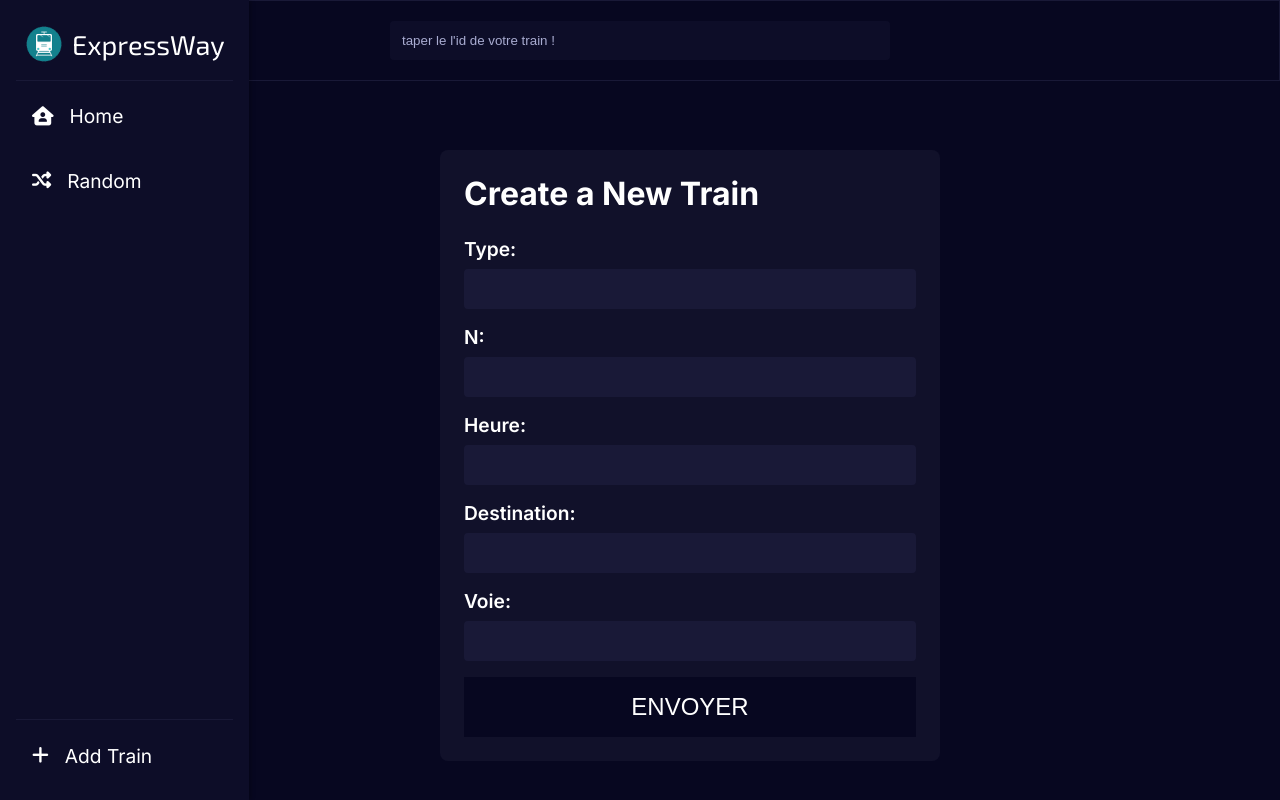
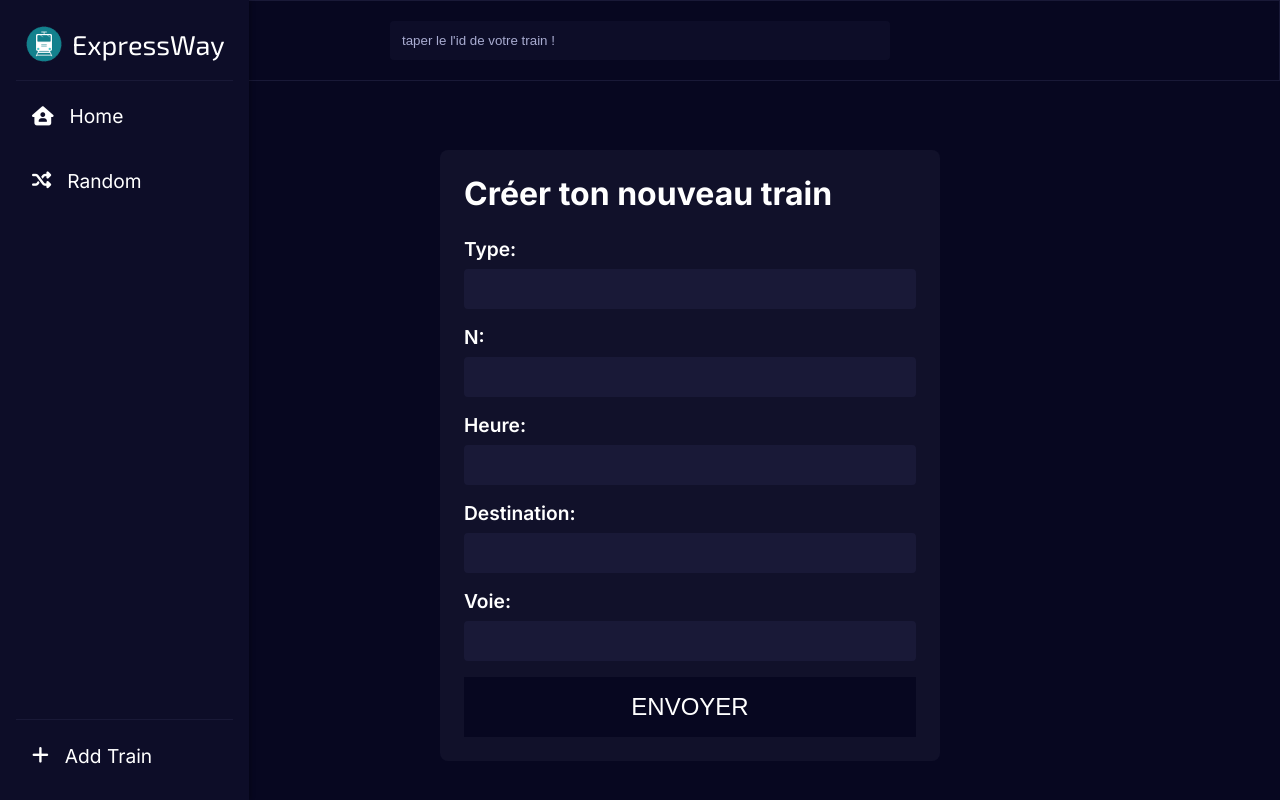
Before and after one commit to Alexis-Gontier/ExpressWay, a Django app: page /addTrain/ in a window 1280 px wide. Run offline with Django 5.2, Linux system fonts and the light colour scheme.

Commit message:
dernier commit

```diff
--- a/cours_django_project/expressway/templates/expressway/addTrain.html
+++ b/cours_django_project/expressway/templates/expressway/addTrain.html
@@ -3,7 +3,7 @@
 {% block content %}
 
     <form method="post" class="addtrain">
-        <h2>Create a New Train</h2>
+        <h2>Créer ton nouveau train</h2>
         {% csrf_token %}
         {{ form.as_div }}
         <button type="submit">envoyer</button>
```
